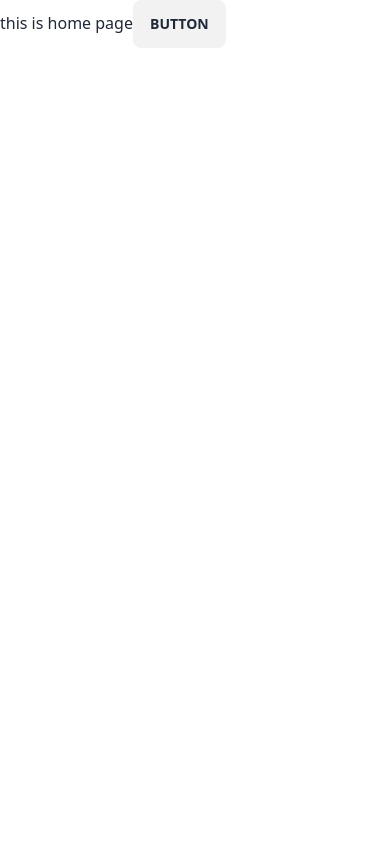
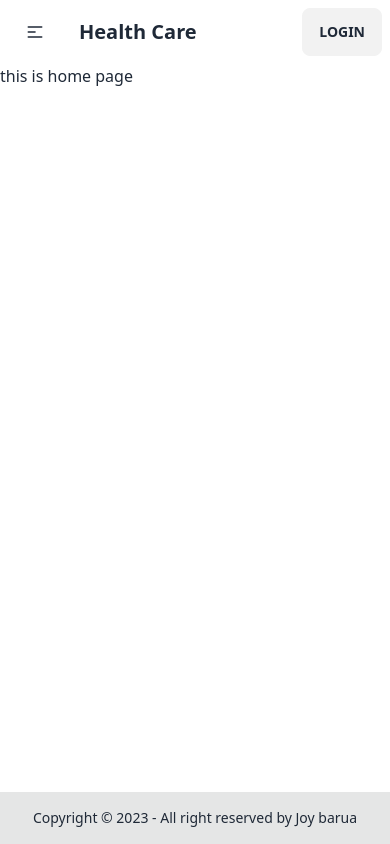
Before and after one commit to JOY-JB/patients-support-system, a Next.js app: page / in a window 390 px wide. Built offline with nearby package versions, Linux system fonts and the light colour scheme.

Commit message:
add footer and navbar

```diff
--- /dev/null
+++ b/src/components/Common/Footer.js
@@ -0,0 +1,11 @@
+const Footer = () => {
+  return (
+    <footer className="footer footer-center p-4 bg-base-300 text-base-content">
+      <div>
+        <p>Copyright © 2023 - All right reserved by Joy barua</p>
+      </div>
+    </footer>
+  );
+};
+
+export default Footer;
--- /dev/null
+++ b/src/components/Common/Header.js
@@ -0,0 +1,84 @@
+import Link from "next/link";
+
+const Header = () => {
+  return (
+    <div className="navbar bg-base-100">
+      <div className="navbar-start">
+        <div className="dropdown">
+          <label tabIndex={0} className="btn btn-ghost lg:hidden">
+            <svg
+              xmlns="http://www.w3.org/2000/svg"
+              className="h-5 w-5"
+              fill="none"
+              viewBox="0 0 24 24"
+              stroke="currentColor"
+            >
+              <path
+                strokeLinecap="round"
+                strokeLinejoin="round"
+                strokeWidth="2"
+                d="M4 6h16M4 12h8m-8 6h16"
+              />
+            </svg>
+          </label>
+          <ul
+            tabIndex={0}
+            className="menu menu-sm dropdown-content mt-3 z-[1] p-2 shadow bg-base-100 rounded-box w-52"
+          >
+            <li>
+              <a>Item 1</a>
+            </li>
+            <li>
+              <a>Parent</a>
+              <ul className="p-2">
+                <li>
+                  <a>Submenu 1</a>
+                </li>
+                <li>
+                  <a>Submenu 2</a>
+                </li>
+              </ul>
+            </li>
+            <li>
+              <a>Item 3</a>
+            </li>
+          </ul>
+        </div>
+        <Link href={"/"} className="btn btn-ghost normal-case text-xl">
+          Health Care
+        </Link>
+      </div>
+      <div className="navbar-center hidden lg:flex">
+        <ul className="menu menu-horizontal px-1">
+          <li>
+            <Link href={"/"}>Home</Link>
+          </li>
+          {/* <li tabIndex={0}>
+            <details>
+              <summary>Parent</summary>
+              <ul className="p-2">
+                <li>
+                  <a>Doctor</a>
+                </li>
+                <li>
+                  <a>Patient</a>
+                </li>
+              </ul>
+            </details>
+          </li> */}
+          <li>
+            <a>Doctor</a>
+          </li>
+          <li>
+            <a>Patient</a>
+          </li>
+        </ul>
+      </div>
+      <div className="navbar-end">
+        <a className="btn">Login</a>
+      </div>
+    </div>
+  );
+};
+
+export default Header;
--- a/src/components/Layouts/RootLayout.js
+++ b/src/components/Layouts/RootLayout.js
@@ -1,8 +1,12 @@
+import Footer from "../Common/Footer";
+import Header from "../Common/Header";
+
 const RootLayout = ({ children }) => {
   return (
-    <div>
-      <h1>Header</h1>
-      {children}
+    <div className="flex flex-col min-h-screen">
+      <Header />
+      <div className="flex-1">{children}</div>
+      <Footer />
     </div>
   );
 };
--- a/src/pages/_app.js
+++ b/src/pages/_app.js
@@ -1,5 +1,7 @@
-import '@/styles/globals.css'
+import "@/styles/globals.css";
 
-export default function App({ Component, pageProps }) {
-  return <Component {...pageProps} />
+export default function MyApp({ Component, pageProps }) {
+  const getLayout = Component.getLayout || ((page) => page);
+
+  return getLayout(<Component {...pageProps} />);
 }
--- a/src/pages/index.js
+++ b/src/pages/index.js
@@ -1,10 +1,11 @@
+import RootLayout from "@/components/Layouts/RootLayout";
+
 const HomePage = () => {
-  return (
-    <div>
-      this is home page
-      <button className="btn">Button</button>
-    </div>
-  );
+  return <div>this is home page</div>;
 };
 
 export default HomePage;
+
+HomePage.getLayout = function getLayout(page) {
+  return <RootLayout>{page}</RootLayout>;
+};
```
Also changed, not shown: 1 other file (tests, documents, lock files or other folders).
